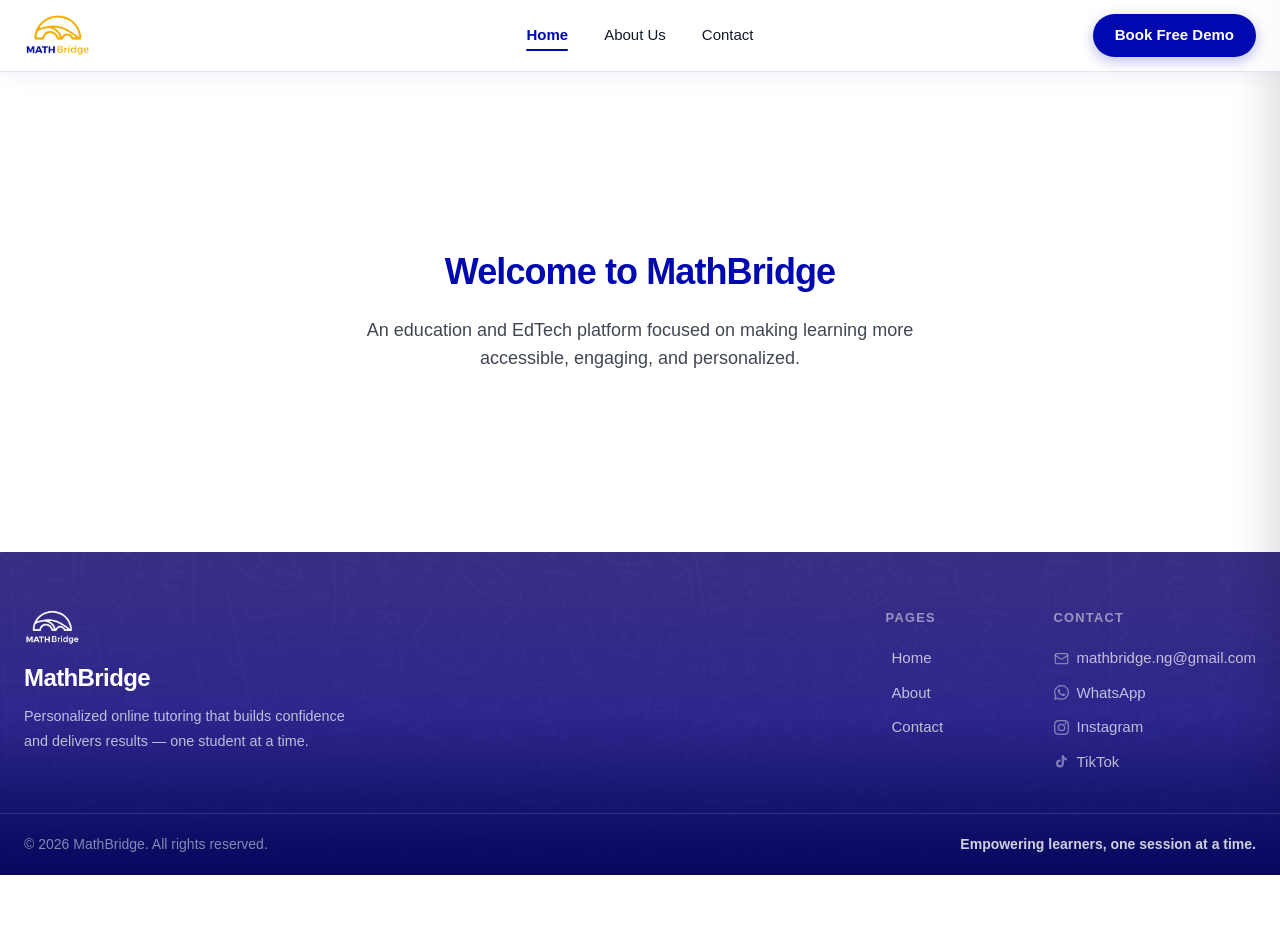
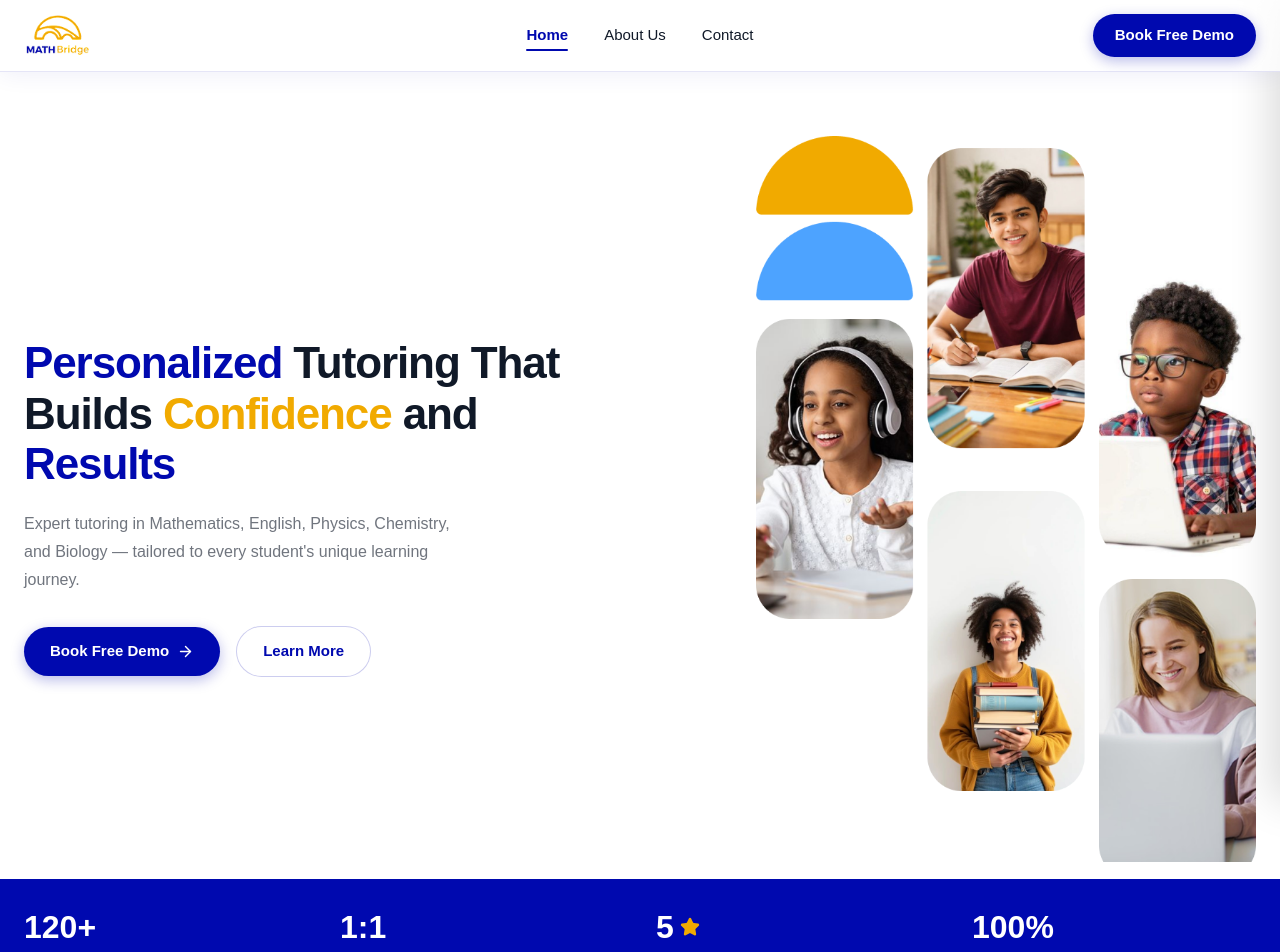
Before and after one commit to MathBridge-Academy-Global-Ltd/mathbridge-website, a Next.js app: page / in a window 1280 px wide. Shown: the top 952 px of the page. Before the commit the page ends 875 px from the top, so only its background shows below. Built offline with nearby package versions, Linux system fonts and the light colour scheme; a web font is replaced by a local one.

Commit message:
feat: build hero section markup and styling

```diff
--- a/app/page.tsx
+++ b/app/page.tsx
@@ -1,13 +1,9 @@
+import Hero from "@/components/Hero";
+
 export default function Home() {
   return (
-    <section className="flex min-h-[60vh] flex-col items-center justify-center p-8 text-center space-y-6">
-      <h1 className="text-4xl font-bold tracking-tight text-primaryBlue">
-        Welcome to MathBridge
-      </h1>
-      <p className="max-w-xl text-lg text-gray/80">
-        An education and EdTech platform focused on making learning more
-        accessible, engaging, and personalized.
-      </p>
-    </section>
+    <>
+      <Hero />
+    </>
   );
 }
--- /dev/null
+++ b/components/Hero.tsx
@@ -0,0 +1,101 @@
+import Image from "next/image";
+import Link from "next/link";
+import { ArrowRight, Star } from "lucide-react";
+
+const stats = [
+  { value: "120+", label: "Hours Taught" },
+  { value: "1:1", label: "Personalised Learning" },
+  { value: "5", label: "Parent Satisfaction", star: true },
+  { value: "100%", label: "Progress Report" },
+];
+
+export default function Hero() {
+  return (
+    <section className="relative overflow-hidden">
+      {/* ── Main hero content ── */}
+      <div className="max-w-[1280px] mx-auto px-6 pt-16 grid md:grid-cols-2 items-center gap-12">
+        {/* Left — text column */}
+        <div className="max-w-xl">
+          <h1 className="text-[2.25rem] md:text-[2.75rem] font-extrabold leading-[1.15] tracking-tight text-gray">
+            <span className="text-primaryBlue">Personalized</span> Tutoring
+            That Builds{" "}
+            <span className="text-primaryGold">Confidence</span> and{" "}
+            <span className="text-primaryBlue">Results</span>
+          </h1>
+
+          <p className="mt-5 text-[1rem] leading-[1.75] text-gray/60 max-w-md">
+            Expert tutoring in Mathematics, English, Physics, Chemistry, and
+            Biology — tailored to every student&apos;s unique learning
+            journey.
+          </p>
+
+          <div className="mt-8 flex items-center gap-4 flex-wrap">
+            <Link
+              href="/contact"
+              className={[
+                "inline-flex items-center gap-2 px-[26px] py-[13px]",
+                "bg-primaryBlue text-white text-[15px] font-semibold rounded-full",
+                "shadow-[0_4px_14px_rgba(0,9,175,0.28)]",
+                "transition-all duration-200",
+                "hover:bg-[#0008d4] hover:-translate-y-px hover:shadow-[0_6px_20px_rgba(0,9,175,0.38)]",
+                "active:translate-y-0",
+              ].join(" ")}
+            >
+              Book Free Demo
+              <ArrowRight size={17} />
+            </Link>
+
+            <Link
+              href="/about"
+              className={[
+                "inline-flex items-center px-[26px] py-[13px]",
+                "bg-white text-primaryBlue text-[15px] font-semibold rounded-full",
+                "border border-primaryBlue/20",
+                "transition-all duration-200",
+                "hover:border-primaryBlue/40 hover:-translate-y-px hover:shadow-[0_4px_14px_rgba(0,9,175,0.12)]",
+                "active:translate-y-0",
+              ].join(" ")}
+            >
+              Learn More
+            </Link>
+          </div>
+        </div>
+
+        {/* Right — image collage */}
+        <div className="relative w-full flex justify-center md:justify-end">
+          <div className="relative w-full max-w-[500px] aspect-[700/1040]">
+            <Image
+              src="/Group 2.png"
+              alt="MathBridge students learning online"
+              fill
+              priority
+              className="object-contain"
+            />
+          </div>
+        </div>
+      </div>
+
+      {/* ── Stats bar ── */}
+      <div className="relative bg-primaryBlue">
+        <div className="max-w-[1280px] mx-auto px-6 py-8 grid grid-cols-2 md:grid-cols-4 gap-8">
+          {stats.map((stat) => (
+            <div key={stat.label} className="text-center md:text-left">
+              <p className="flex items-center justify-center md:justify-start gap-1.5 text-[1.75rem] md:text-[2rem] font-extrabold text-white leading-none">
+                {stat.value}
+                {stat.star && (
+                  <Star
+                    size={20}
+                    className="text-primaryGold fill-primaryGold shrink-0"
+                  />
+                )}
+              </p>
+              <p className="mt-2 text-[0.875rem] text-white/70">
+                {stat.label}
+              </p>
+            </div>
+          ))}
+        </div>
+      </div>
+    </section>
+  );
+}
```
Also changed, not shown: public/Group 2.png (added).
